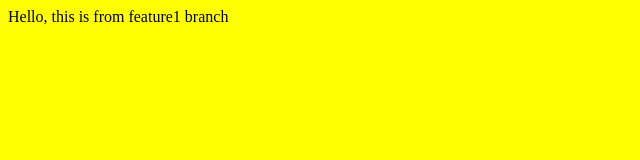
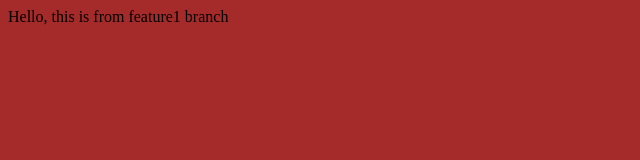
Before and after one commit to PaulRepo/DevOpsAL_task1, a plain HTML site: page index.html in a window 1280 px wide. Shown: the whole page, without its empty margins (0-640 px from the left). Drawn offline with Linux system fonts and the light colour scheme.

Commit message:
changed color to brown

```diff
--- a/index.html
+++ b/index.html
@@ -1,3 +1,3 @@
-<body bgcolor="yellow">
+<body bgcolor="brown">
 Hello, this is from feature1 branch
 </body>
```
